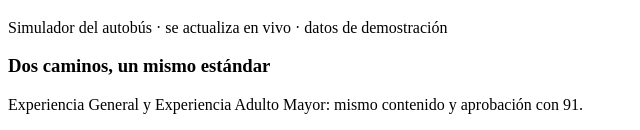
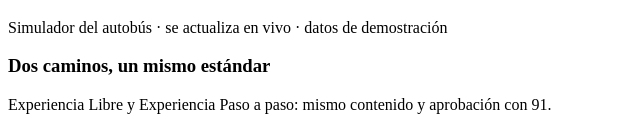
Before and after one commit to Josse66/codefive-app, a Node project: template server/views/tablero.hbs in a window 1280 px wide. Shown: the part 245-375 px from the top of the page, without its empty margins (0-640 px from the left). Run offline with Node 20 templates, Linux system fonts and the light colour scheme; the template is opened without the code that fills it, so the values that code supplies are empty.

Commit message:
💬 copy(experiencias): las experiencias se llaman Libre y Paso a paso (sin etiquetar por edad)

```diff
--- a/client/escena/autobus3d.js
+++ b/client/escena/autobus3d.js
@@ -1203,7 +1203,7 @@ export function crearEscena(
     });
   }
 
-  // Mover la vista con botones (Experiencia Adulto Mayor): acercar o alejar hacia el punto que se
+  // Mover la vista con botones (Experiencia Paso a paso): acercar o alejar hacia el punto que se
   // mira y girar alrededor de él, con un vuelo corto en vez de arrastrar con el mouse.
   function volarA(posicion) {
     Object.assign(llegada, {
--- a/client/pages/entrar.js
+++ b/client/pages/entrar.js
@@ -2,7 +2,7 @@
 // Entrar con gafete (QR) + PIN.
 //   1. La cámara busca el QR del gafete (o se teclea su código si la cámara falla).
 //   2. El servidor dice quién es y su experiencia; el PIN se pide según esa experiencia:
-//      General: teclado normal. Adulto Mayor: teclado gigante, la voz guía con el mismo texto
+//      Libre: teclado normal. Paso a paso: teclado gigante, la voz guía con el mismo texto
 //      que está en pantalla y los errores se explican sin presión.
 import jsQR from 'jsqr';
 import { callar, hablar } from '../accesibilidad/voz.js';
@@ -227,7 +227,7 @@ function mostrarPin() {
   $('mensaje-pin').hidden = true;
   pintarPuntos();
   pintarTeclado();
-  // Adulto Mayor: la voz guía desde el primer momento, con el mismo texto de la pantalla.
+  // Paso a paso: la voz guía desde el primer momento, con el mismo texto de la pantalla.
   if (estado.mayor) hablar(textoPin());
 }
 
--- a/client/pages/gafetes.js
+++ b/client/pages/gafetes.js
@@ -2,7 +2,7 @@
 import QRCode from 'qrcode';
 
 const $ = (id) => document.getElementById(id);
-const EXPERIENCIA = { general: 'General', mayor: 'Adulto Mayor' };
+const EXPERIENCIA = { general: 'Libre', mayor: 'Paso a paso' };
 
 const el = (etiqueta, clase = '', texto = '') => {
   const nodo = document.createElement(etiqueta);
--- a/client/pages/tablero.js
+++ b/client/pages/tablero.js
@@ -524,7 +524,7 @@ async function cargar() {
 
 // ---------- Índices de capacitación del simulador (IEF, ICO, IEFI) ----------
 
-const EXPERIENCIA = { general: 'General', mayor: 'Adulto Mayor' };
+const EXPERIENCIA = { general: 'Libre', mayor: 'Paso a paso' };
 const valor = (x, sufijo = '') => (x == null ? '—' : `${x}${sufijo}`);
 const celda = (texto, clase = '') => {
   const td = document.createElement('td');
--- a/server/controllers/reporte.controller.js
+++ b/server/controllers/reporte.controller.js
@@ -3,7 +3,7 @@ import { obtenerTecnico } from '#services/tecnicos.service.js';
 
 // Reporte imprimible de un técnico (evidencias de IEF, ICO e IEFI): evaluaciones inicial, final y
 // diferida por sistema, matriz de sistemas, Pareto, bitácora y horas contra la línea base.
-const EXPERIENCIA = { general: 'General', mayor: 'Adulto Mayor' };
+const EXPERIENCIA = { general: 'Libre', mayor: 'Paso a paso' };
 const RESULTADO = { correcta: '✓ correcta', error: '✗ error', critico: '⚠ crítico', ayuda: '? pidió ayuda' };
 const ACTIVIDAD = {
   conoce: 'Conoce',
--- a/server/db/demo-simulador.js
+++ b/server/db/demo-simulador.js
@@ -1,7 +1,7 @@
 // Práctica sintética en el simulador del autobús para que el panel de Volvo muestre IEF, ICO e IEFI
 // con datos coherentes: sesiones con horas efectivas, bitácora de acciones, Comprueba final y
 // diferida a 30 días, y órdenes de taller con errores que bajan de un intento a otro.
-// También marca con Experiencia Adulto Mayor a los técnicos sintéticos con más años de oficio.
+// También marca con Experiencia Paso a paso a los técnicos sintéticos con más años de oficio.
 // Datos sintéticos (se declaran así en la memoria). Uso: npm run db:demo (lo corre al final).
 import fs from 'node:fs';
 import path from 'node:path';
@@ -54,14 +54,14 @@ if (!tecnicos.length) {
 
   db.exec('BEGIN');
   tecnicos.forEach((t, n) => {
-    // Los de más oficio usan la Experiencia Adulto Mayor; aprenden un poco más lento la
+    // Los de más oficio usan la Experiencia Paso a paso; aprenden un poco más lento la
     // interfaz, pero su dominio del oficio es alto (lo que dice la investigación del equipo).
     const mayor = t.anios >= 15;
     if (mayor) experiencia.run(t.id);
     const habilidad = Math.min(0.97, 0.62 + t.anios * 0.012 + entre(-0.06, 0.08));
     const dias = `-${(n % 5) + 1} days`;
 
-    // Sesiones: horas efectivas (los de Adulto Mayor practican sesiones más cortas y más seguidas).
+    // Sesiones: horas efectivas (los de Paso a paso practican sesiones más cortas y más seguidas).
     const numSesiones = mayor ? 6 + Math.floor(entre(0, 3)) : 3 + Math.floor(entre(0, 3));
     for (let s = 0; s < numSesiones; s += 1) {
       const minutos = mayor ? entre(10, 22) : entre(15, 35);
--- a/server/views/autobus.hbs
+++ b/server/views/autobus.hbs
@@ -32,7 +32,7 @@
 
   {{! Nombre de la pieza bajo el cursor (solo explorando libremente). }}
   <p id="etiqueta-pieza" class="pointer-events-none absolute bottom-16 left-1/2 z-10 -translate-x-1/2 border border-tinta bg-white px-3 py-1.5 text-sm font-semibold" hidden></p>
-  {{! Experiencia Adulto Mayor: botones grandes para mover la vista (sin teclado ni clic derecho). }}
+  {{! Experiencia Paso a paso: botones grandes para mover la vista (sin teclado ni clic derecho). }}
   <div id="controles-mayor" class="absolute bottom-4 left-4 z-10 grid grid-cols-3 gap-2" hidden>
     <button id="ctrl-acercar" type="button" class="boton-grande">➕ Acercar</button>
     <button id="ctrl-girar-izq" type="button" class="boton-grande">↺ Girar</button>
--- a/server/views/entrar.hbs
+++ b/server/views/entrar.hbs
@@ -27,7 +27,7 @@
     <p id="error-gafete" class="aviso-critico" role="alert" hidden></p>
   </div>
 
-  {{! Paso 2: el PIN. Se ve distinto según la experiencia del técnico (General o Adulto Mayor). }}
+  {{! Paso 2: el PIN. Se ve distinto según la experiencia del técnico (Libre o Paso a paso). }}
   <div id="paso-pin" class="grid gap-5 border-2 border-tinta bg-white p-6 lg:p-8" hidden>
     <div class="flex flex-wrap items-start justify-between gap-3">
       <div class="grid gap-1">
--- a/server/views/gafetes.hbs
+++ b/server/views/gafetes.hbs
@@ -3,7 +3,7 @@
   <div class="flex flex-wrap items-end justify-between gap-4 print:hidden">
     <div class="grid gap-2">
       <h1 class="text-4xl leading-tight">Gafetes de capacitación</h1>
-      <p class="max-w-3xl text-tinta-2">Cada técnico entra acercando su gafete a la cámara y escribiendo su PIN de 4 números. Aquí lo imprimes, le das un PIN nuevo si lo olvida y eliges su experiencia: <strong>General</strong> o <strong>Adulto Mayor</strong> (letra grande, la cámara se mueve sola y la voz lo guía). Elígela junto con el técnico; se puede cambiar cuando quiera.</p>
+      <p class="max-w-3xl text-tinta-2">Cada técnico entra acercando su gafete a la cámara y escribiendo su PIN de 4 números. Aquí lo imprimes, le das un PIN nuevo si lo olvida y eliges su experiencia: <strong>Libre</strong> o <strong>Paso a paso</strong> (letra grande, la cámara se mueve sola y la voz lo guía). Elígela junto con el técnico; se puede cambiar cuando quiera.</p>
     </div>
     <button id="imprimir" type="button" class="boton px-6">Imprimir gafetes</button>
   </div>
--- a/server/views/tablero.hbs
+++ b/server/views/tablero.hbs
@@ -34,7 +34,7 @@
     <div class="grid gap-4 xl:grid-cols-[minmax(0,1fr)_minmax(0,1fr)]">
       <div class="grid content-start gap-2">
         <h3 class="text-xl">Dos caminos, un mismo estándar</h3>
-        <p class="text-sm text-tinta-3">Experiencia General y Experiencia Adulto Mayor: mismo contenido y aprobación con 91.</p>
+        <p class="text-sm text-tinta-3">Experiencia Libre y Experiencia Paso a paso: mismo contenido y aprobación con 91.</p>
         <div class="overflow-x-auto border border-placa-linea"><table class="w-full text-sm"><thead class="bg-placa text-left"><tr><th class="p-2">Experiencia</th><th class="p-2">Técnicos</th><th class="p-2">IEF</th><th class="p-2">ICO</th><th class="p-2">IEFI</th><th class="p-2">Dominio</th><th class="p-2">Retención</th><th class="p-2">Autonomía</th></tr></thead><tbody id="indices-experiencia"></tbody></table></div>
       </div>
       <div class="grid content-start gap-2">
```
Also changed, not shown: client/pages/autobus.js (+5 -5 lines).
